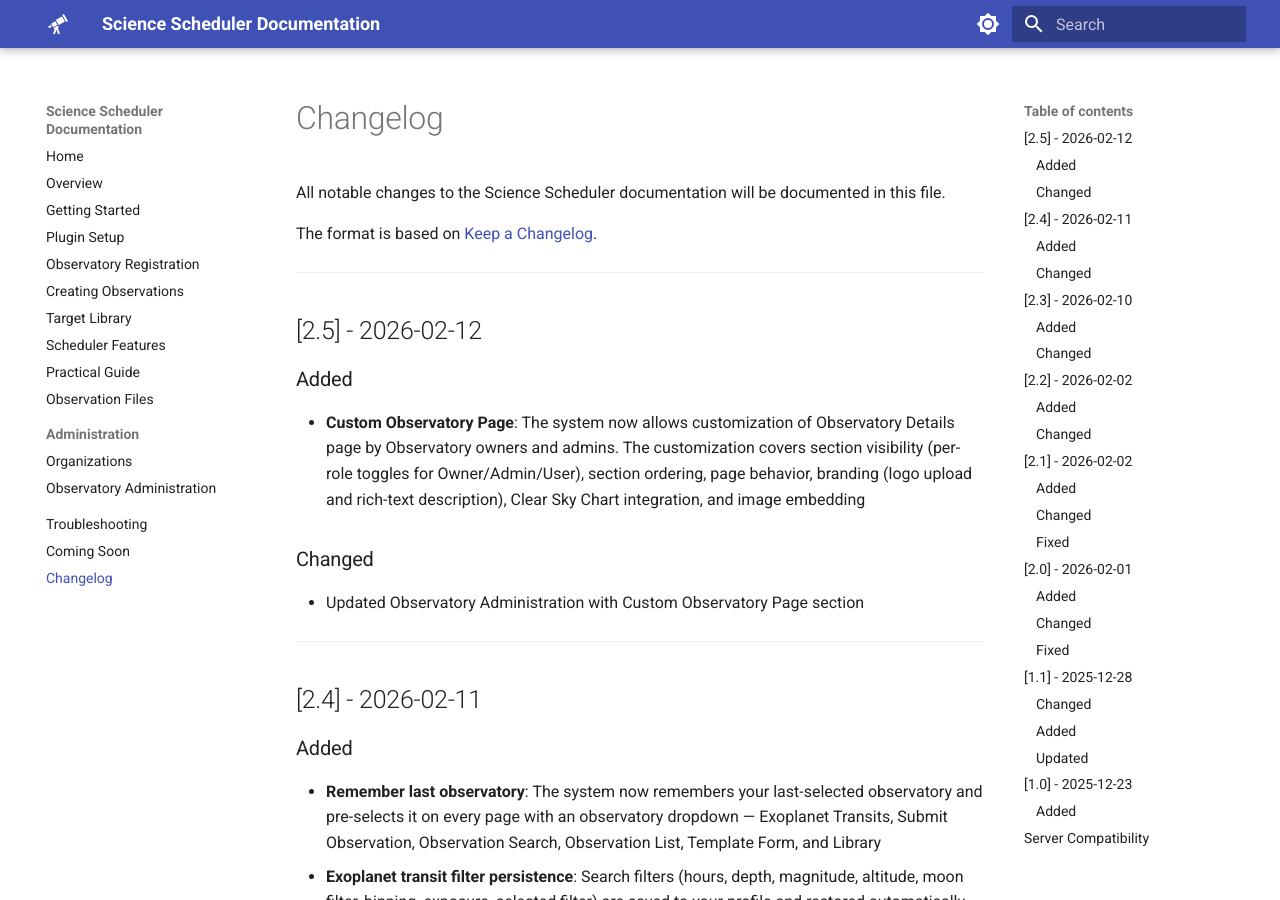
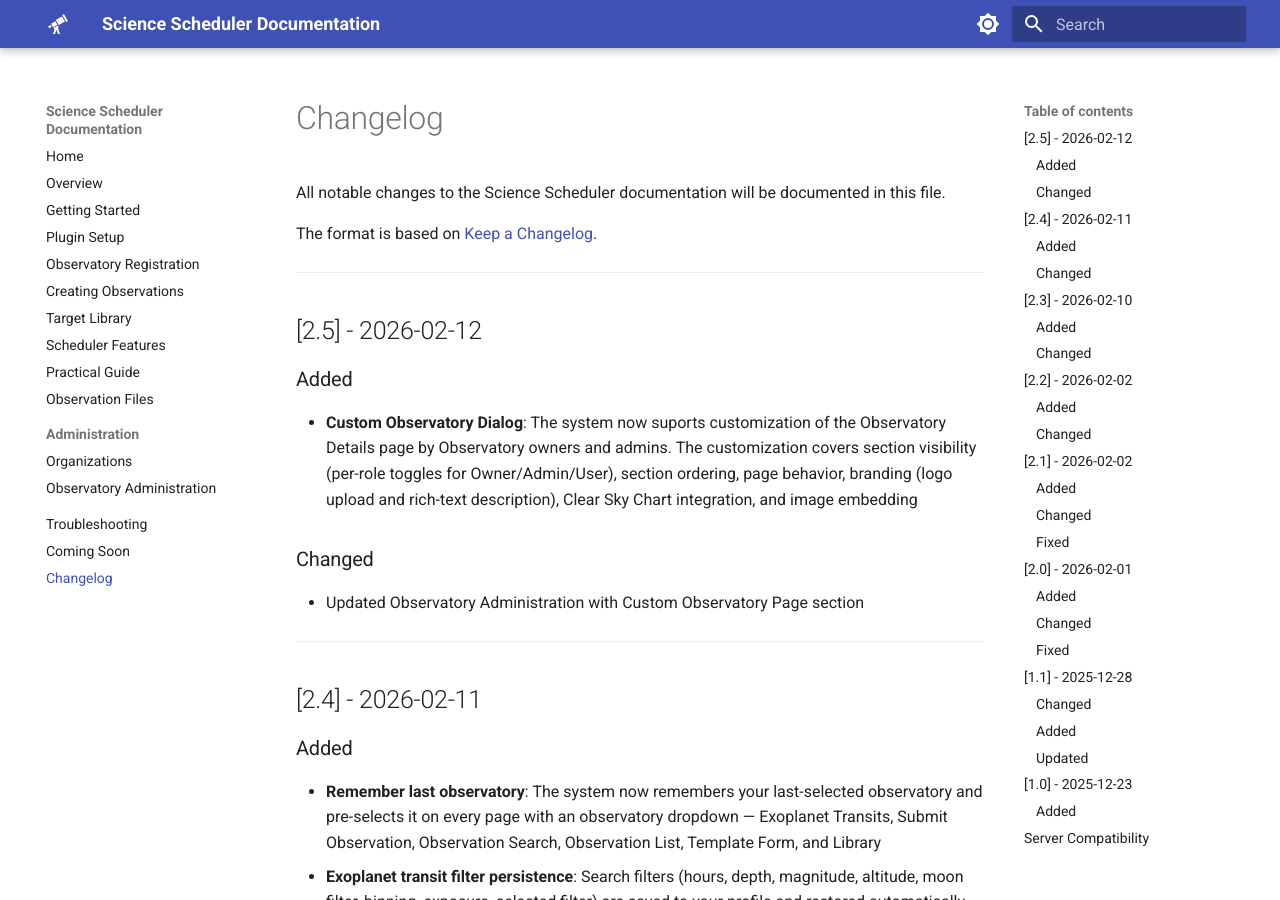
Before and after one commit to First-Light-Systems/nina-scheduler-docs, an MkDocs documentation site: the page built from docs/CHANGELOG.md, in a window 1280 px wide and 900 px high. Built offline with MkDocs 1.6.1 and Material for MkDocs 9.7.7, drawn with Linux system fonts in a browser that asks for light colours.

Commit message:
Update changelog for Custom Observatory Dialog feature

```diff
--- a/docs/CHANGELOG.md
+++ b/docs/CHANGELOG.md
@@ -10,7 +10,7 @@ The format is based on [Keep a Changelog](https://keepachangelog.com/en/1.0.0/).
 
 ### Added
 
-- **Custom Observatory Page**: The system now allows customization of Observatory Details page by Observatory owners and admins.  The customization covers section visibility (per-role toggles for Owner/Admin/User), section ordering, page behavior, branding (logo upload and rich-text description), Clear Sky Chart integration, and image embedding
+- **Custom Observatory Dialog**: The system now suports customization of the Observatory Details page by Observatory owners and admins.  The customization covers section visibility (per-role toggles for Owner/Admin/User), section ordering, page behavior, branding (logo upload and rich-text description), Clear Sky Chart integration, and image embedding
 
 ### Changed
 
```
